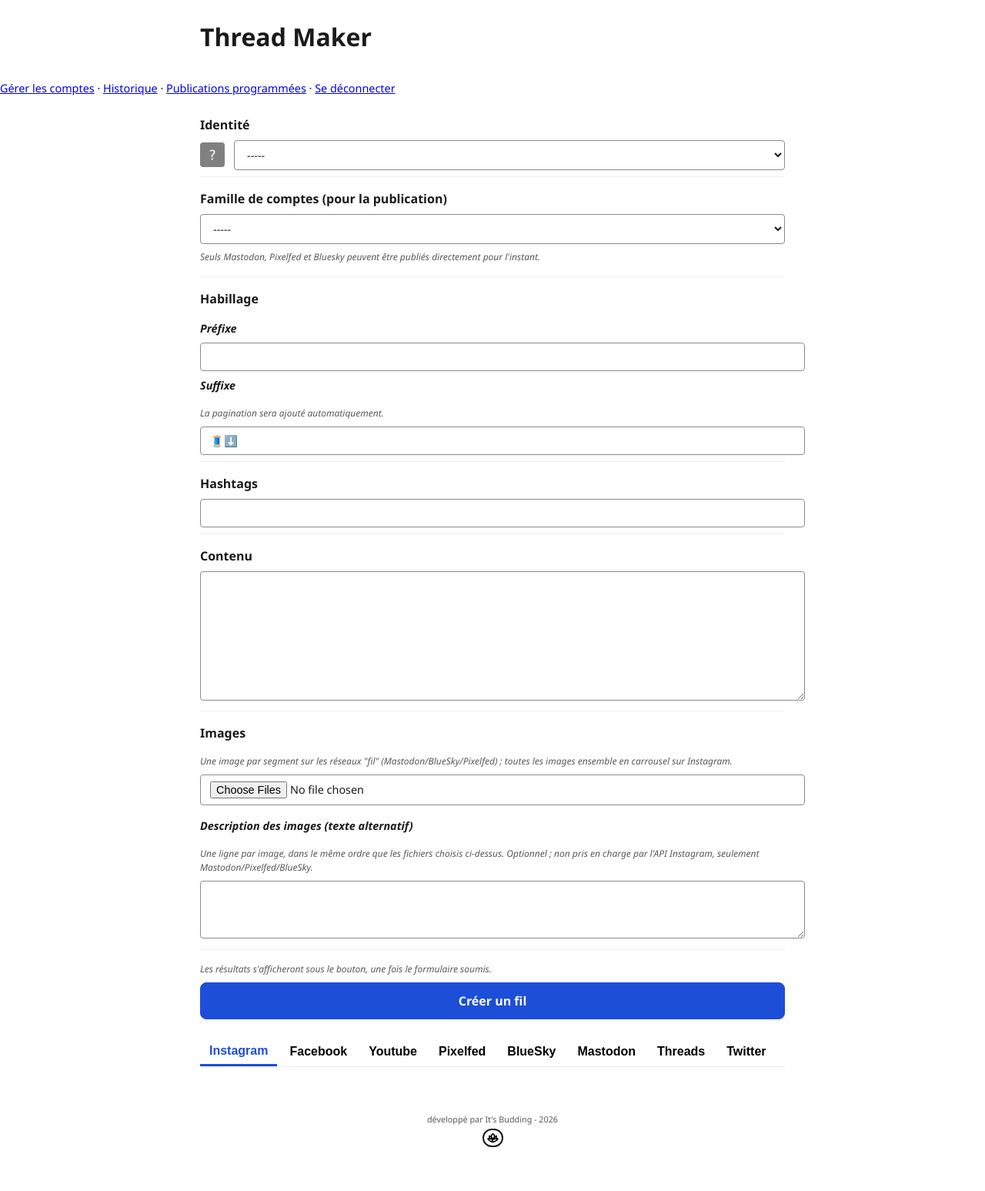
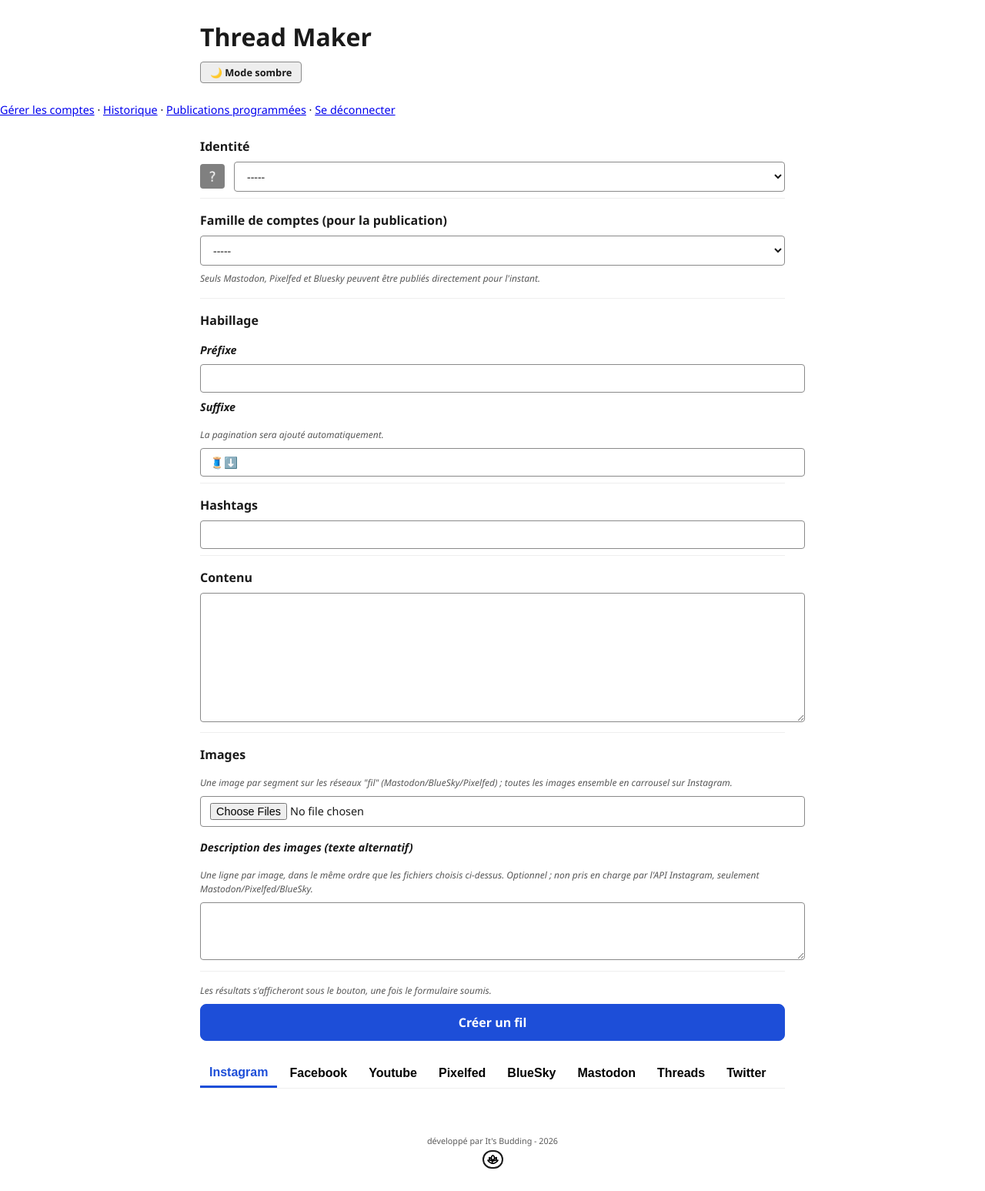
Before and after one commit to itsbudding/thread_maker, a PHP site: page / in a window 1280 px wide. Shown: the whole page at 77% size. Before the commit the page ends 1490 px from the top, so only its background shows below. Run offline with PHP 8.4, Linux system fonts and the light colour scheme; the visitor is signed in with stand-in values (Sample User, id 1).

Commit message:
Add a manual light/dark theme switch
Dark mode so far only followed the OS preference (prefers-color-scheme).
This adds a real toggle, present on every page.

- lib/theme_init.php: a tiny inline <script> included in every
  page's <head>, before the stylesheets. Reads the stored choice
  from localStorage (falling back to the OS preference the first
  time) and sets data-theme on <html> synchronously, so there's no
  flash of the wrong theme before the page's own script loads.
- theme-toggle.js: the "🌙 Mode sombre" / "☀️ Mode clair" button
  (#bouton_theme, added to every page's header) that flips data-theme
  and persists the choice to localStorage.
- style.css: :root[data-theme="sombre"] and :root[data-theme="clair"]
  duplicate the existing dark/light token values, but as attribute
  selectors their specificity beats the @media (prefers-color-scheme)
  block, so a manual choice always overrides the system preference.
  The @media block itself is untouched, so users who never touch the
  toggle (or have JS disabled) keep following their OS setting.

Verified in a real browser: clicking the button flips the whole page
instantly and updates its own label; the choice survives a reload and
carries over to other pages (localStorage is per-browser, not
per-page).

```diff
--- a/comptes.php
+++ b/comptes.php
@@ -134,6 +134,7 @@ $jetonCsrf = Auth::jetonCsrf();
 <html lang="fr" dir="ltr">
 	<head>
 		<meta charset="UTF-8">
+		<?php include __DIR__."/lib/theme_init.php"; ?>
 		<meta name="viewport" content="width=device-width, initial-scale=1.0">
 		<title>Comptes — Thread Maker</title>
 		<link rel="stylesheet" href="./reset.css" />
@@ -143,6 +144,7 @@ $jetonCsrf = Auth::jetonCsrf();
 	<body>
 		<header role="banner">
 			<h1>Thread Maker</h1>
+			<button id="bouton_theme" type="button" onclick="basculerTheme()">🌙 Mode sombre</button>
 		</header>
 		<main role="main">
 			<p><a href="./index.php">← Retour au générateur</a> · <a href="./historique.php">Historique des publications</a> · <a href="./planifications.php">Publications programmées</a> · <a href="./logout.php">Se déconnecter</a></p>
@@ -260,5 +262,6 @@ $jetonCsrf = Auth::jetonCsrf();
 				</form>
 			</div>
 		</main>
+		<script src="./theme-toggle.js"></script>
 	</body>
 </html>
--- a/historique.php
+++ b/historique.php
@@ -20,6 +20,7 @@ $publications = $pdo->query("
 <html lang="fr" dir="ltr">
 	<head>
 		<meta charset="UTF-8">
+		<?php include __DIR__."/lib/theme_init.php"; ?>
 		<meta name="viewport" content="width=device-width, initial-scale=1.0">
 		<title>Historique — Thread Maker</title>
 		<link rel="stylesheet" href="./reset.css" />
@@ -29,6 +30,7 @@ $publications = $pdo->query("
 	<body>
 		<header role="banner">
 			<h1>Thread Maker</h1>
+			<button id="bouton_theme" type="button" onclick="basculerTheme()">🌙 Mode sombre</button>
 		</header>
 		<main role="main">
 			<p><a href="./index.php">← Retour au générateur</a> · <a href="./comptes.php">Gérer les comptes</a> · <a href="./planifications.php">Publications programmées</a> · <a href="./logout.php">Se déconnecter</a></p>
@@ -77,5 +79,6 @@ $publications = $pdo->query("
 				</table>
 			<?php endif; ?>
 		</main>
+		<script src="./theme-toggle.js"></script>
 	</body>
 </html>
--- a/index.php
+++ b/index.php
@@ -10,6 +10,7 @@ Auth::exigerConnexion();
 <html lang="fr" dir="ltr">
 	<head>
 		<meta charset="UTF-8">
+		<?php include __DIR__."/lib/theme_init.php"; ?>
 		<meta name="description" content="Création de threads pour les réseaux sociaux">
 		<meta name="keywords" content="">
 		<meta name="author" content="It's Budding">
@@ -334,6 +335,7 @@ Auth::exigerConnexion();
 	<body>
 		<header role="banner">
 			<h1>Thread Maker</h1>
+			<button id="bouton_theme" type="button" onclick="basculerTheme()">🌙 Mode sombre</button>
 		</header>
 		<p id="lien_comptes"><a href="./comptes.php">Gérer les comptes</a> · <a href="./historique.php">Historique</a> · <a href="./planifications.php">Publications programmées</a> · <a href="./logout.php">Se déconnecter</a></p>
 		<main role="main">
@@ -448,5 +450,6 @@ Auth::exigerConnexion();
 			// selectTheme(document.getElementById('thread_theme'),'<?php echo $valeurs->theme ?>');
 		</script>
 		<script src="./script.js"></script>
+		<script src="./theme-toggle.js"></script>
 	</body>
 </html>
--- /dev/null
+++ b/lib/theme_init.php
@@ -0,0 +1,15 @@
+<script>
+	// Applique le thème choisi (ou celui du système, à défaut) avant le premier rendu,
+	// pour éviter un flash de la mauvaise couleur. Doit rester dans le <head>, avant les
+	// feuilles de style. Le bouton de bascule est dans theme-toggle.js.
+	(function(){
+		try{
+			var choisi = localStorage.getItem("theme_choisi");
+			var theme = (choisi === "clair" || choisi === "sombre")
+				? choisi
+				: (window.matchMedia && window.matchMedia("(prefers-color-scheme: dark)").matches ? "sombre" : "clair");
+			document.documentElement.setAttribute("data-theme", theme);
+		}
+		catch(erreur){}
+	})();
+</script>
--- a/login.php
+++ b/login.php
@@ -22,6 +22,7 @@ if($_SERVER["REQUEST_METHOD"] === "POST"){
 <html lang="fr" dir="ltr">
 	<head>
 		<meta charset="UTF-8">
+		<?php include __DIR__."/lib/theme_init.php"; ?>
 		<meta name="viewport" content="width=device-width, initial-scale=1.0">
 		<title>Connexion — Thread Maker</title>
 		<link rel="stylesheet" href="./reset.css" />
@@ -31,6 +32,7 @@ if($_SERVER["REQUEST_METHOD"] === "POST"){
 	<body>
 		<header role="banner">
 			<h1>Thread Maker</h1>
+			<button id="bouton_theme" type="button" onclick="basculerTheme()">🌙 Mode sombre</button>
 		</header>
 		<main role="main">
 			<div id="formulaire">
@@ -46,5 +48,6 @@ if($_SERVER["REQUEST_METHOD"] === "POST"){
 				</form>
 			</div>
 		</main>
+		<script src="./theme-toggle.js"></script>
 	</body>
 </html>
--- a/planifications.php
+++ b/planifications.php
@@ -43,6 +43,7 @@ $libellesStatut = [
 <html lang="fr" dir="ltr">
 	<head>
 		<meta charset="UTF-8">
+		<?php include __DIR__."/lib/theme_init.php"; ?>
 		<meta name="viewport" content="width=device-width, initial-scale=1.0">
 		<title>Publications programmées — Thread Maker</title>
 		<link rel="stylesheet" href="./reset.css" />
@@ -52,6 +53,7 @@ $libellesStatut = [
 	<body>
 		<header role="banner">
 			<h1>Thread Maker</h1>
+			<button id="bouton_theme" type="button" onclick="basculerTheme()">🌙 Mode sombre</button>
 		</header>
 		<main role="main">
 			<p><a href="./index.php">← Retour au générateur</a> · <a href="./comptes.php">Gérer les comptes</a> · <a href="./historique.php">Historique</a> · <a href="./logout.php">Se déconnecter</a></p>
@@ -118,5 +120,6 @@ $libellesStatut = [
 				</table>
 			<?php endif; ?>
 		</main>
+		<script src="./theme-toggle.js"></script>
 	</body>
 </html>
--- a/style.css
+++ b/style.css
@@ -250,6 +250,28 @@ button[type="submit"]:focus-visible{
 	color: var(--color-white);
 }
 
+#bouton_theme{
+	font-family: inherit;
+	font-size: .8rem;
+	font-weight: 700;
+	border: 1px solid var(--color-border);
+	border-radius: var(--radius-sm);
+	background-color: var(--color-surface-strong);
+	color: var(--color-text);
+	width: auto;
+	padding: var(--space-1) var(--space-3);
+	cursor: pointer;
+	transition: background-color var(--transition-fast);
+}
+#bouton_theme:hover{
+	background-color: var(--color-border);
+	color: var(--color-white);
+}
+#bouton_theme:focus-visible{
+	outline: 2px solid var(--color-focus);
+	outline-offset: 2px;
+}
+
 .notification_publication{
 	font-size: .75rem;
 	align-self: center;
@@ -484,3 +506,33 @@ footer img {
 		--color-danger-text: #F87171;
 	}
 }
+
+/* Bascule manuelle clair/sombre (voir lib/theme_init.php pour le script anti-flash, et
+   theme-toggle.js pour le bouton). Ces deux blocs doivent rester synchronisés avec les valeurs
+   ci-dessus : [data-theme] a une spécificité plus forte que le bloc @media et gagne donc
+   toujours, qu'il s'agisse de forcer le sombre sur un système clair ou l'inverse. */
+:root[data-theme="sombre"]{
+	--color-bg: #121212;
+	--color-surface: #1E1E1E;
+	--color-surface-strong: #2A2A2A;
+	--color-border: #767676;
+	--color-text: #F0F0F0;
+	--color-text-muted: #A8A8A8;
+	--color-accent-text: #93C5FD;
+	--color-success-text: #4ADE80;
+	--color-warning-text: #FBBF24;
+	--color-danger-text: #F87171;
+}
+
+:root[data-theme="clair"]{
+	--color-bg: #FFFFFF;
+	--color-surface: #F5F5F5;
+	--color-surface-strong: #EEEEEE;
+	--color-border: #8A8A8A;
+	--color-text: #1A1A1A;
+	--color-text-muted: #595959;
+	--color-accent-text: var(--color-accent);
+	--color-success-text: var(--color-success);
+	--color-warning-text: var(--color-warning);
+	--color-danger-text: var(--color-danger);
+}
--- /dev/null
+++ b/theme-toggle.js
@@ -0,0 +1,35 @@
+// Bouton de bascule clair/sombre. Le thème initial (localStorage ou préférence système) est
+// déjà appliqué par lib/theme_init.php avant même que ce fichier ne charge ; ce script ne gère
+// que le bouton et le changement manuel de thème.
+
+function mettreAJourBoutonTheme(theme){
+	var bouton = document.getElementById("bouton_theme");
+	if(!bouton) return;
+
+	if(theme === "sombre"){
+		bouton.textContent = "☀️ Mode clair";
+		bouton.setAttribute("aria-label", "Passer en mode clair");
+	}
+	else{
+		bouton.textContent = "🌙 Mode sombre";
+		bouton.setAttribute("aria-label", "Passer en mode sombre");
+	}
+}
+
+function basculerTheme(){
+	var actuel = document.documentElement.getAttribute("data-theme") === "sombre" ? "sombre" : "clair";
+	var nouveau = actuel === "sombre" ? "clair" : "sombre";
+
+	document.documentElement.setAttribute("data-theme", nouveau);
+	try{
+		localStorage.setItem("theme_choisi", nouveau);
+	}
+	catch(erreur){}
+
+	mettreAJourBoutonTheme(nouveau);
+}
+
+window.addEventListener("load", function(){
+	var themeActuel = document.documentElement.getAttribute("data-theme") === "sombre" ? "sombre" : "clair";
+	mettreAJourBoutonTheme(themeActuel);
+});
```
